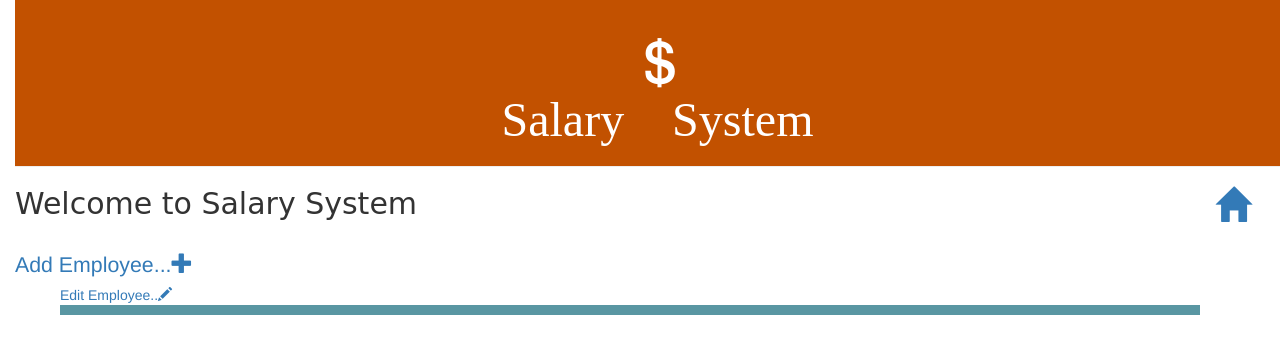
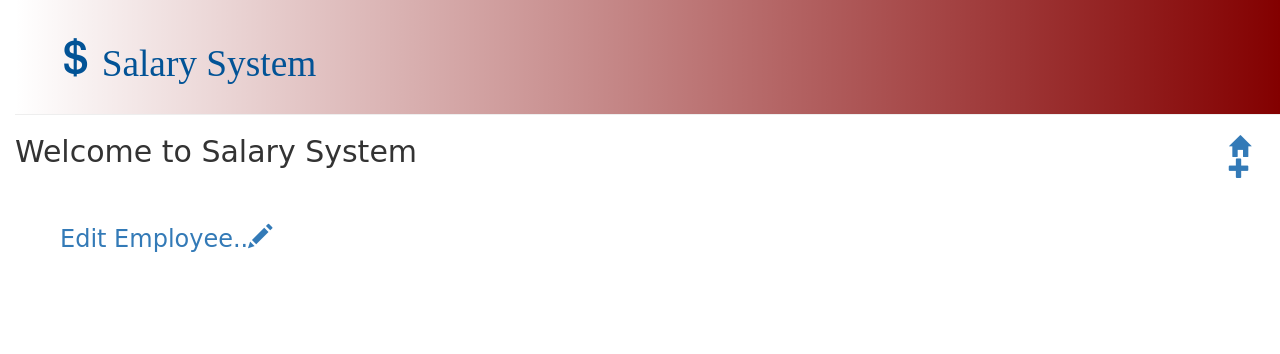
Before and after one commit to shams3d/Salary-Calaculater, a Django app: template salary/templates/salary/employee_detail.html in a window 1280 px wide. Shown: the top 354 px of the page. Run offline with Django 3.2, Linux system fonts and the light colour scheme; the template is opened without the code that fills it, so the values that code supplies are empty; some libraries are stand-ins or nearby versions.

Commit message:
(modify templates)

```diff
--- a/salary/static/CSS/salary.css
+++ b/salary/static/CSS/salary.css
@@ -1,30 +1,30 @@
-h1 a, h2 a {
-    color: #C25100;
+h1 a, h2 a, p {
+    color: #007bff;
     font-family: 'Times New Roman.';
 }
 body {
     padding-left: 15px;
 }
 .page-header {
-    background-color: #C25100;
+    background-image: linear-gradient(to right, rgba(131,0,0,0), rgba(131,0,0,1));
     margin-top: 0;
     padding: 20px 20px 20px 40px;
 }
 
 .page-header h1, .page-header h1 a, .page-header h1 a:visited, .page-header h1 a:active {
-    color: #ffffff;
-    font-size: 36pt;
+    color: #025396;
+    font-size: 28pt;
     text-decoration: none;
-    text-align: center;
+    text-align: left;
 }
 
 .page-body {
-    background-color: rgb(89, 150, 162);
+    background-color: #ffffff;
     margin-top: 0px;
     padding: 5px 5px 5px 10px;
 }
-.page-body h1, .page-body h1 a, .page-body h1 a:visited, .page-body h1 a:active, .page-body p  {
-    color: #rgb(102, 155, 173);
+.page-body a, .page-body h1, .page-body h1 a, .page-body h1 a:visited, .page-body h1 a:active, a:active, .page-body p, .page-body dl, .page-body table,  .page-body th,  .page-body tr,  .page-body td {
+    color: #2b2a24;
     font-size: 14pt;
     text-decoration: none;
 }
@@ -38,33 +38,68 @@ h1, h2, h3, h4, p {
 }
 
 .user {
-    color: #828282;
+    color: #2b2a24;
 }
 
 .save {
-    float: right;
+    float: center;
+  margin-left:360px;
 }
 
 .employee-form textarea, .employee-form input {
-    width: 10%;
+    width: 40%;
 }
 
 .top-menu, .top-menu:hover, .top-menu:visited {
-    color: #ffffff;
+    color: #2b2a24;
     float: right;
-    font-size: 26pt;
+    font-size: 16pt;
     margin-right: 30px;
 }
 
 .employee {
     margin-bottom:5px;
-    background-color: ##88c7ff;
-    text-align=right;
+    background-color:#ffffff;
+    text-align=center;
 }
 
-.employee h2 a, .employee h2 a:visited , .employee a , .employee p {
-    color: ##88c7ff;
-    background-color: ###8fb9f0;
+.employee h2 a, .employee h2 a:visited , .employee a, .employee p, {
+    color: #2b2a24;
       font-size: 16pt;
-      text-align=right;
+      margin-right: 30px;
+      text-align=center;
+
+  }
+ .employee h3,  .employee h3 a:visited,  .employee h3 a:active, {
+
 }
+.table#t01 {
+  border: 2px solid  #black;
+  background-color: #ffffff;
+  padding:  10px 10px 10px 15px;
+  table-layout: fixed;
+  width: 100%;
+}
+.table td, td a:visited, th , tr, table, {
+    color: #2b2a24;
+    font-size: 16pt;
+    margin-left: 30px;
+    text-align: center;
+}
+.table#t01 tr:nth-child(even) {
+    background-color: #b8c3d1;
+}
+.table#t01 tr:nth-child(odd) {
+  background-color: #b8c3d1;
+}
+.table#t01 th {
+  color: white;
+  background-color: #91908f;
+
+}
+.table#t02 {
+  border: 2px solid  #black;
+  background-color: #ffffff;
+  padding:  10px 10px 10px 15px;
+  table-layout: fixed;
+  width: 100%;
--- a/salary/templates/salary/base.html
+++ b/salary/templates/salary/base.html
@@ -9,16 +9,15 @@
     <body>
       <div>
         <div class="page-header">
-          <h1 align = "center"><a href="/"color="#fffef7"><span class="glyphicon glyphicon-USD"> <br>
-             Salary System </span> </a></h1>
+          <h1><a href="/"color="#914201"><span class="glyphicon glyphicon-USD"></span> Salary System </a></h1>
         </div>
-        </div>
-        <div class= "top-menu" align="right">
-        <a  href="/" color="#fffef7"> <span  class="glyphicon glyphicon-home"></span></a> <br>
-        </div>
+      </div>
+        <div class= "top-menu" >
+        <a  href="/" color="#ffffff"> <span  class="glyphicon glyphicon-home"></span></a> <br>
+        <a href="{% url 'new_employee' %}"color="#007bff"><span class="glyphicon glyphicon-plus"></span></a>
+      </div>
         <div class="employee">
           <h2 >Welcome to Salary System</h2> <br>
-          <a href="{% url 'new_employee' %}"color="#fffef7"> Add Employee...<span class="glyphicon glyphicon-plus"></span></a> <br>
         </div>
         <div  class="content container">
         {% block content %}
--- a/salary/templates/salary/edit_employee.html
+++ b/salary/templates/salary/edit_employee.html
@@ -3,13 +3,15 @@
 
   <div class="page-body">
   <fieldset>
-  <form class="page-body"  method="post" onSubmit="alert('Thank you for using Salary System.')";>
+  <form class="employee"  method="post" onSubmit="alert('Thank you for using Salary System.')";>
     <table>
       {% csrf_token %}
     {{ form.as_table }}
     </table>
     <br>
+    <div class="save">
     <button  type="submit" name="save"> Save </button>
+    </div>
   </form>
   </fieldset>
 </div>
--- a/salary/templates/salary/employee_detail.html
+++ b/salary/templates/salary/employee_detail.html
@@ -1,19 +1,31 @@
 {% extends 'salary/base.html' %}
 {% block content %}
-<div class= "top-menue" >
-  <a href="{% url 'edit_employee' pk=employee.pk %}"color="#fffef7">Edit Employee..<span class="glyphicon glyphicon-Pencil"></span></a> <br>
+<div class= "employee" >
+<h3><a href="{% url 'edit_employee' pk=employee.pk %}"color="#fffef7">Edit Employee..<span class="glyphicon glyphicon-Pencil"></span></a></h3>
 </div>
-    <div class = "page-body">
+    <div class = "employee">
       {% if employee.created_date %}
-      {{employee.created_date}}
+      <h3 class ="employee"> {{employee.created_date}} </h3>
     </div>
     <div class="page-body">
-      <h1>Name: {{ employee.name }}</h1>
-      <p> Sector: {{ employee.sector }}</p>
-      <p> Grade: {{ employee.grade }}</p>
-      <p> Hrs: {{employee.hrs}}</p>
-      <p> Rate: {{employee.rate}}</p>
-      <p> Salary: {{ employee.salary }}</p>
+      <table class= "table" id="t02">
+        <h3> {{ employee.name }}</h3>
+          <dl class="page-body">
+            <dt> Name: </dt>
+            <dd>{{ employee.name }}</dd>
+            <dt> Sector: </dt>
+            <dd>{{ employee.sector }}</dd>
+            <dt> Grade: </dt>
+            <dd>{{ employee.grade }}</dd>
+            <dt> Hrs: </dt>
+            <dd>{{employee.hrs}}</dd>
+            <dt> Rate: </dt>
+            <dd> {{employee.rate}} </dd>
+            <dt> Salary: </dt>
+            <dd> {{ employee.salary }} </dd>
+          </dl>
+        {{ employee.as_table }}
+      </table>
       {% endif %}
     </div>
 {% endblock %}
--- a/salary/templates/salary/new_employee.html
+++ b/salary/templates/salary/new_employee.html
@@ -5,7 +5,7 @@
   <fieldset>
   <form class="page-body"  method="post" onSubmit="alert('Thank you for using Salary System.')";>
   <div class="page-body">
-      <p class="page-body"> Fill the form below to calculate your salary </p>
+      <p class="page-body"> Fill the form below for a new Employee: </p>
       <table>
         {% csrf_token %}
       {{ form.as_table }}
--- a/salary/views.py
+++ b/salary/views.py
@@ -8,7 +8,7 @@ from djchoices import DjangoChoices, ChoiceItem
 from django.db.models import IntegerField, CharField, F, ExpressionWrapper
 
 def employee_list(request):
-      employees=Employee.objects.filter(user= '2').order_by('created_date')
+      employees=Employee.objects.filter(user= '2').order_by('-published_date')
       return render(request,'salary/employee_list.html',{'employees':employees})
 def employee_details(request,pk):
       employee = get_object_or_404(Employee, pk=pk)
```
Also changed, not shown: salary/templates/salary/base0.html (added, +27 -0 lines), salary/templates/salary/employee_list.html (+18 -6 lines), salary/static/Images/home-car1-1600x800-1030x515.jpg (added).
